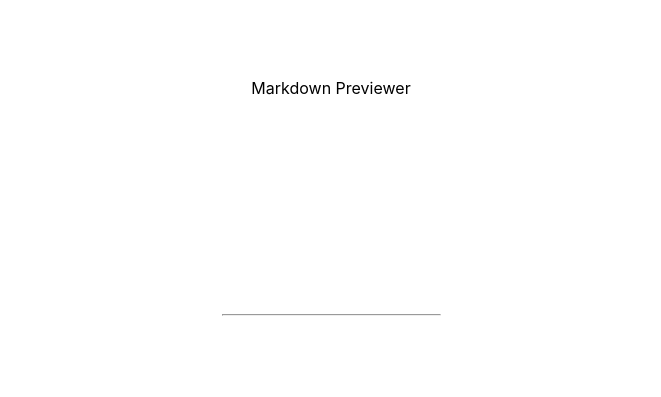
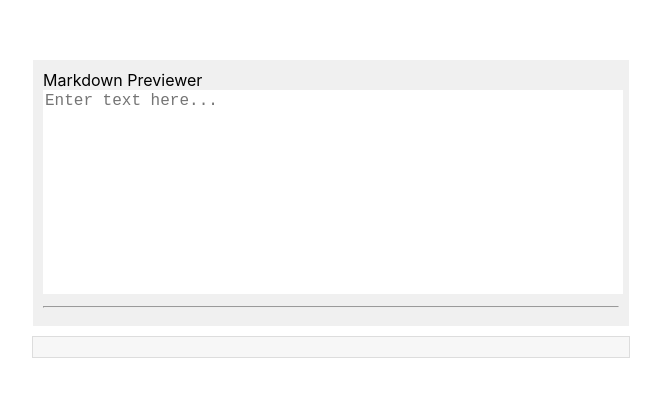
Before and after one commit to Elnuklear/Markdown_Previewer, a React (Create React App) app: page / in a window 1280 px wide. Shown: the part 191-588 px from the top of the page, without its empty margins (309-970 px from the left). Built offline with nearby package versions, Linux system fonts and the light colour scheme.

Commit message:
Add files via upload

```diff
--- a/App.js
+++ b/App.js
@@ -1,4 +1,5 @@
-import React, { useState, useRef, useEffect } from 'react';
+import * as React from 'react';
+import { useRef, useEffect } from 'react';
 import './App.css';
 
 function App() {
@@ -6,14 +7,14 @@ function App() {
   const textAreaRef = useRef(null);
 
   useEffect(() => {
-    const handleKeyPress = () => {
-      textAreaRef.current.focus(); //Focuses the textarea after a keypress
+    const handleKeyPress = (e) => {
+      textAreaRef.current.focus(e); //Focuses the textarea after a keypress
     };
 
-    window.addEventListener('keydown', handleKeyPress);
+    window.addEventListener('input', handleKeyPress);
 
     return () => {
-      window.removeEventListener('keydown', handleKeyPress);
+      window.removeEventListener('input', handleKeyPress);
     }
   }, []);
 
@@ -23,19 +24,19 @@ function App() {
     console.log(e);
     setTextInput(e.target.value);
     console.log(e.target.value);
+    console.log(textInput);
     };
 
   const TextBox = () => {
     console.log('TextBox renders');
 
     return(
-    <div
-    id="previewer-top"
-    >
+    <div>
       <textarea
         ref={textAreaRef}
         value={textInput}
         onChange={handleChange}
+        placeholder='Enter text here...'
       />
         <hr />
     </div>
@@ -46,20 +47,21 @@ function App() {
     console.log('Previewer renders');
 
     return(
-    <div
-    id="previewer-bottom"
-    type="text"
-    >
-      <p>{output}</p>
+    <div>
+      {output}
     </div>
     );
   };
 
   return (
-      <div className="App">
-      <header>Markdown Previewer</header>
-      <TextBox />
+    <div className="App">
+      <div className="TextBox">
+        <header>Markdown Previewer</header>
+        <TextBox />
+      </div>
+      <div className='Previewer'>
       <Previewer output={textInput} />
+      </div>
     </div>
   );
 };
```
